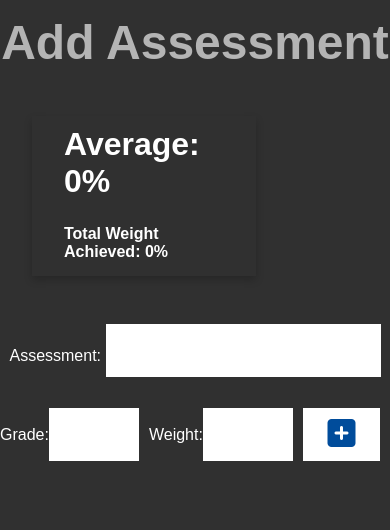
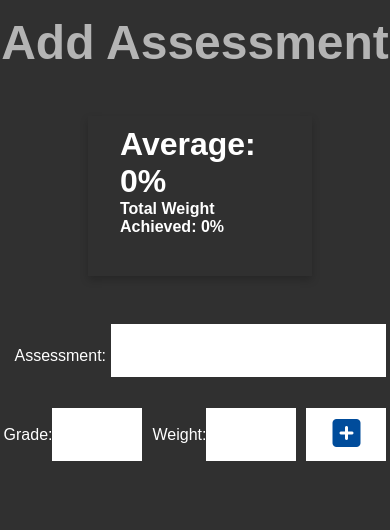
Before and after one commit to Ewcw17/tmu-gpa-calc, a plain HTML site: page src/html/add_assessment.html in a window 390 px wide. Drawn offline with Linux system fonts and the light colour scheme.

Commit message:
Tweaks to allow for mobile compatibility

```diff
--- a/src/css/styles.css
+++ b/src/css/styles.css
@@ -202,7 +202,7 @@
 
 .card-container {
   /* width: 100%; */
-   height: 10vh;
+  height: 10vh;
   display: flex;
   justify-content: center;
   align-items: center;
@@ -216,6 +216,7 @@
   align-items: center;
   justify-content: center;
 }
+
 .crs-asmt-list-item{
     background: white;
     color: black;
@@ -231,3 +232,20 @@
     margin-right: 10px;
     flex: 1;
   }
+
+  .wrapper{
+    align-items: center;
+    justify-content: center;
+  }
+
+  .all{
+    display: flex;
+    align-items: center;
+    justify-content: center;
+  }
+
+  .card-holder{
+    display: flex;
+    align-items: center;
+    justify-content: center;
+  }
--- a/src/html/add_assessment.html
+++ b/src/html/add_assessment.html
@@ -14,12 +14,15 @@
         <header>
             <h1>Add Assessment</h1>
         </header>
-
+        <div class="all" style="min-width: 400px;">
+            <div class="wrapper">
+                <div class="card-holder">
                     <div style="padding-top: 10px;" class="card">
-            <h1 >Average: </h1>
+                        <h1>Average: </h1>
                         <h1 class="average">0%</h1>
-            <div class="card-container">
+                        <div>
                             <h4><b class="description">Total Weight Achieved:</b> <nobr class="total-weight">0%</nobr></h4>
+                        </div>
                     </div>
                 </div>
 
@@ -43,6 +46,8 @@
                 <div class="crs-asmt-container">
                     <ol class="assess-list"></ol>
                 </div>
+            </div>
+        </div>
 
     </body>
 
```
Also changed, not shown: src/html/add_course.html (+5 -1 lines). Lines whose indentation alone changed are shown as unchanged.
